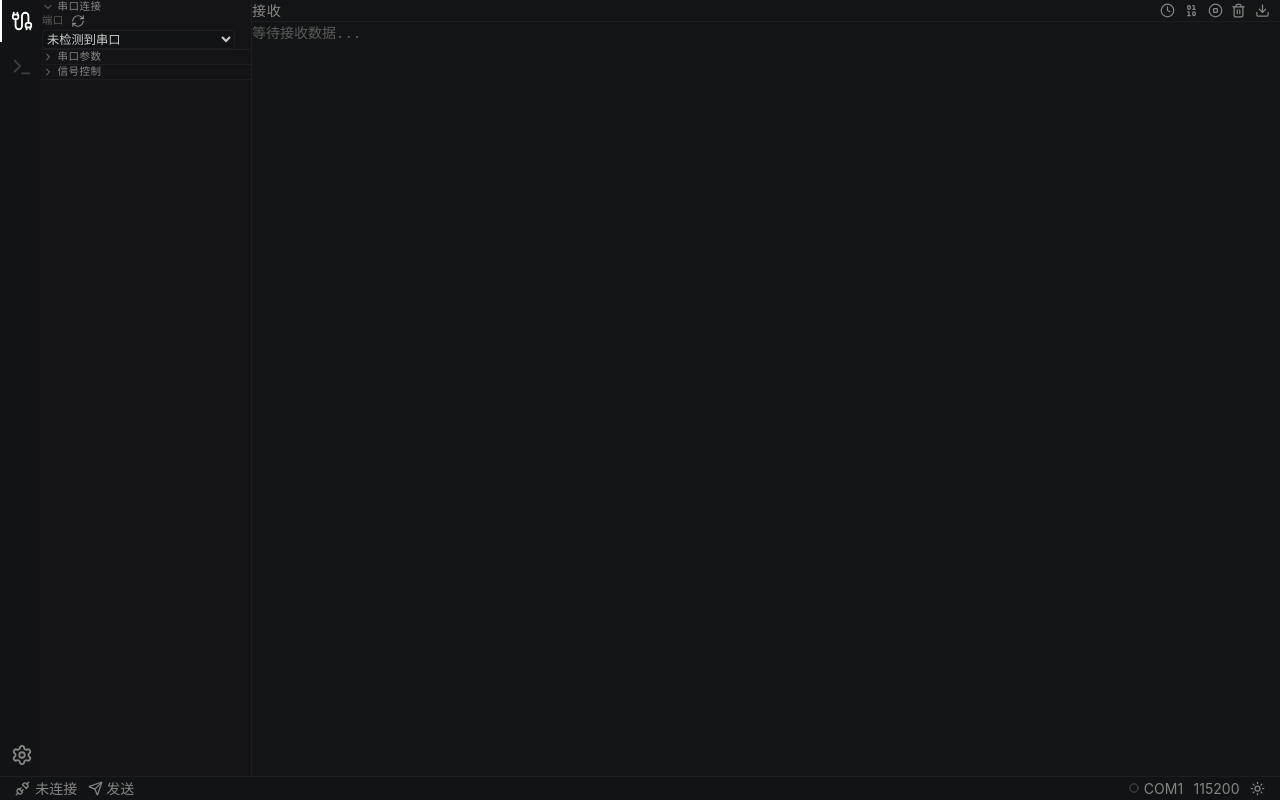
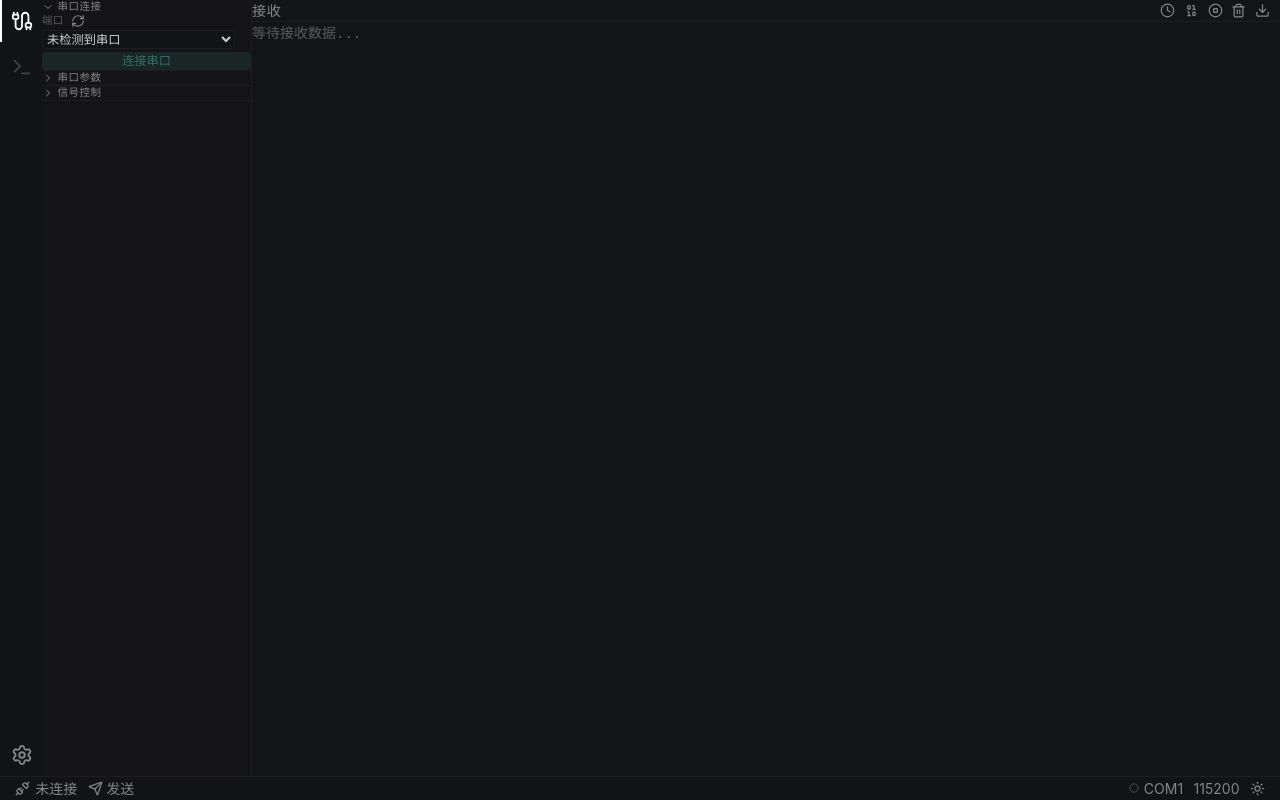
Before and after one commit to bit-dots/NovaTerm, a React (Vite) app: page / in a window 1280 px wide. Built offline with nearby package versions, Linux system fonts and the light colour scheme.

Commit message:
✨ feat(serial): 配置连接/断开交互，按钮状态切换、失败Toast提示

```diff
--- a/src/App.tsx
+++ b/src/App.tsx
@@ -11,8 +11,7 @@ function App() {
   const [activeTab, setActiveTab] = useState<TabId>("serial");
   const [showSend, setShowSend] = useState(false);
   const [config, setConfig] = useState<SerialConfig>(DEFAULT_CONFIG);
-  const [_connected, setConnected] = useState(false);
-  void setConnected; // will be used in S3-03
+  const [connected, setConnected] = useState(false);
 
   return (
     <div className="flex h-screen flex-col bg-editor">
@@ -23,7 +22,8 @@ function App() {
           activeTab={activeTab}
           config={config}
           onConfigChange={setConfig}
-          connected={_connected}
+          connected={connected}
+          onConnectChange={setConnected}
         />
         <MainPanel showSend={showSend} />
       </div>
--- a/src/components/Sidebar.tsx
+++ b/src/components/Sidebar.tsx
@@ -12,12 +12,20 @@ interface SidebarProps {
   config: SerialConfig;
   onConfigChange: (config: SerialConfig) => void;
   connected: boolean;
+  onConnectChange: (connected: boolean) => void;
 }
 
-export default function Sidebar({ activeTab, config, onConfigChange, connected }: SidebarProps) {
+export default function Sidebar({
+  activeTab,
+  config,
+  onConfigChange,
+  connected,
+  onConnectChange,
+}: SidebarProps) {
   const { t } = useTranslation();
   const [ports, setPorts] = useState<PortInfo[]>([]);
   const [loading, setLoading] = useState(false);
+  const [connecting, setConnecting] = useState(false);
   const [dtrEnabled, setDtrEnabled] = useState(false);
   const [rtsEnabled, setRtsEnabled] = useState(false);
 
@@ -34,6 +42,34 @@ export default function Sidebar({ activeTab, config, onConfigChange, connected }
       setPorts([]);
     } finally {
       setLoading(false);
+    }
+  };
+
+  const handleConnect = async () => {
+    if (connected) {
+      setConnecting(true);
+      try {
+        await invoke("close_serial_port");
+        onConnectChange(false);
+        setDtrEnabled(false);
+        setRtsEnabled(false);
+      } catch (e) {
+        console.error("Failed to disconnect:", e);
+      } finally {
+        setConnecting(false);
+      }
+    } else {
+      if (!config.port_name) return;
+      setConnecting(true);
+      try {
+        await invoke("open_serial_port", { config });
+        onConnectChange(true);
+      } catch (e) {
+        console.error("Failed to connect:", e);
+        alert(`${t("serial.connect_failed")}: ${e}`);
+      } finally {
+        setConnecting(false);
+      }
     }
   };
 
@@ -101,6 +137,19 @@ export default function Sidebar({ activeTab, config, onConfigChange, connected }
             ))
           )}
         </select>
+        <div className="px-2 pb-2">
+          <button
+            onClick={handleConnect}
+            disabled={connecting || (!connected && !config.port_name)}
+            className={`w-full rounded px-3 py-1.5 text-sm font-medium transition-colors disabled:opacity-50 ${
+              connected
+                ? "bg-green-600/20 text-green-500 hover:bg-green-600/30"
+                : "bg-accent/20 text-accent hover:bg-accent/30"
+            }`}
+          >
+            {connecting ? "..." : connected ? t("serial.disconnect") : t("serial.connect")}
+          </button>
+        </div>
       </CollapsibleSection>
 
       <CollapsibleSection title={t("sidebar.parameters")} defaultOpen={false}>
--- a/src/i18n/locales/en.json
+++ b/src/i18n/locales/en.json
@@ -24,7 +24,8 @@
     "rts": "RTS",
     "refresh": "Refresh",
     "no_ports": "No serial ports detected",
-    "connect_first": "Connect to a serial port first"
+    "connect_first": "Connect to a serial port first",
+    "connect_failed": "Connection failed"
   },
   "send": {
     "title": "Send",
--- a/src/i18n/locales/zh.json
+++ b/src/i18n/locales/zh.json
@@ -24,7 +24,8 @@
     "rts": "RTS",
     "refresh": "刷新",
     "no_ports": "未检测到串口",
-    "connect_first": "请先连接串口"
+    "connect_first": "请先连接串口",
+    "connect_failed": "连接失败"
   },
   "send": {
     "title": "发送",
```
